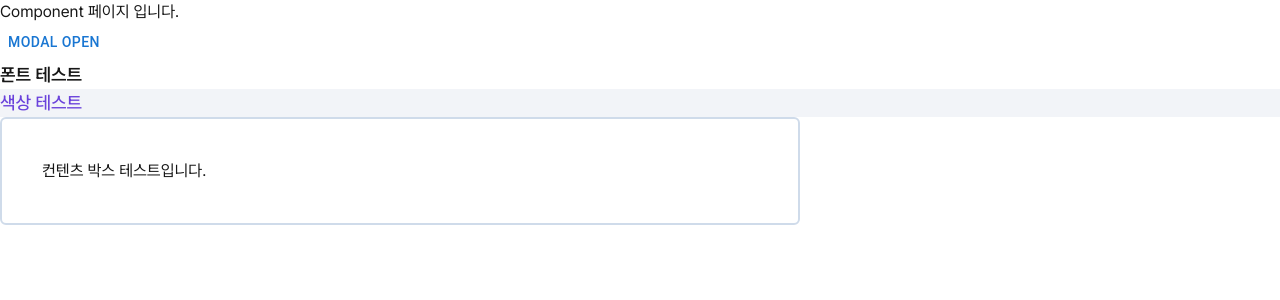
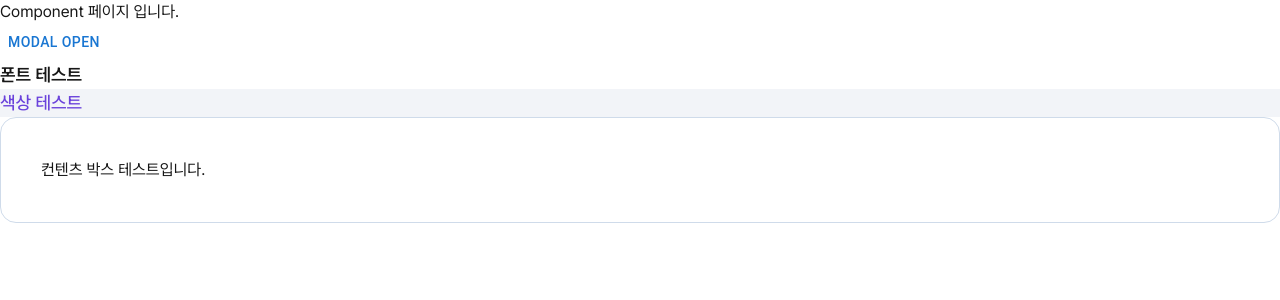
Before and after one commit to myoungsuboh/wine, a Next.js app: page /test-component in a window 1280 px wide. Shown: the top 300 px of the page. Built offline with nearby package versions, Linux system fonts and the light colour scheme.

Commit message:
[fix][오명섭] : 코드 리뷰 반영

```diff
--- a/app/test-component/page.tsx
+++ b/app/test-component/page.tsx
@@ -42,7 +42,7 @@ export default function TestComponent() {
         </li>
         <li>
           <ContentBox>
-            <div className="p-10">컨텐츠 박스 테스트입니다.</div>
+            <div className="p-10 w-full pc:w-[50rem] h-auto">컨텐츠 박스 테스트입니다.</div>
           </ContentBox>
         </li>
       </ul>
--- a/components/common/ContentBox.tsx
+++ b/components/common/ContentBox.tsx
@@ -6,7 +6,7 @@ interface ContentBoxType {
 }
 export default function ContentBox({className, children, ...props}: ContentBoxType) {
   return (
-    <div className={`border-2 border-gray-300 border-solid rounded-md w-[21.438rem] h-auto lg:w-[44rem] xl:w-[50rem] ${className}`} {...props}>
+    <div className={`border border-gray-300 border-solid rounded-[1rem] ${className}`} {...props}>
       {children}
     </div>
   );
--- a/tailwind.config.ts
+++ b/tailwind.config.ts
@@ -48,15 +48,6 @@ export default {
           // Mobile (375px 이상 ~ 744px 이하)
         },
       },
-      borderRadius: {
-        none: '0',
-        sm: '0.125rem',
-        DEFAULT: '0.25rem',
-        md: '0.375rem',
-        lg: '0.5rem',
-        full: '9999px',
-        large: '12px',
-      },
     },
   },
   plugins: [],
```
